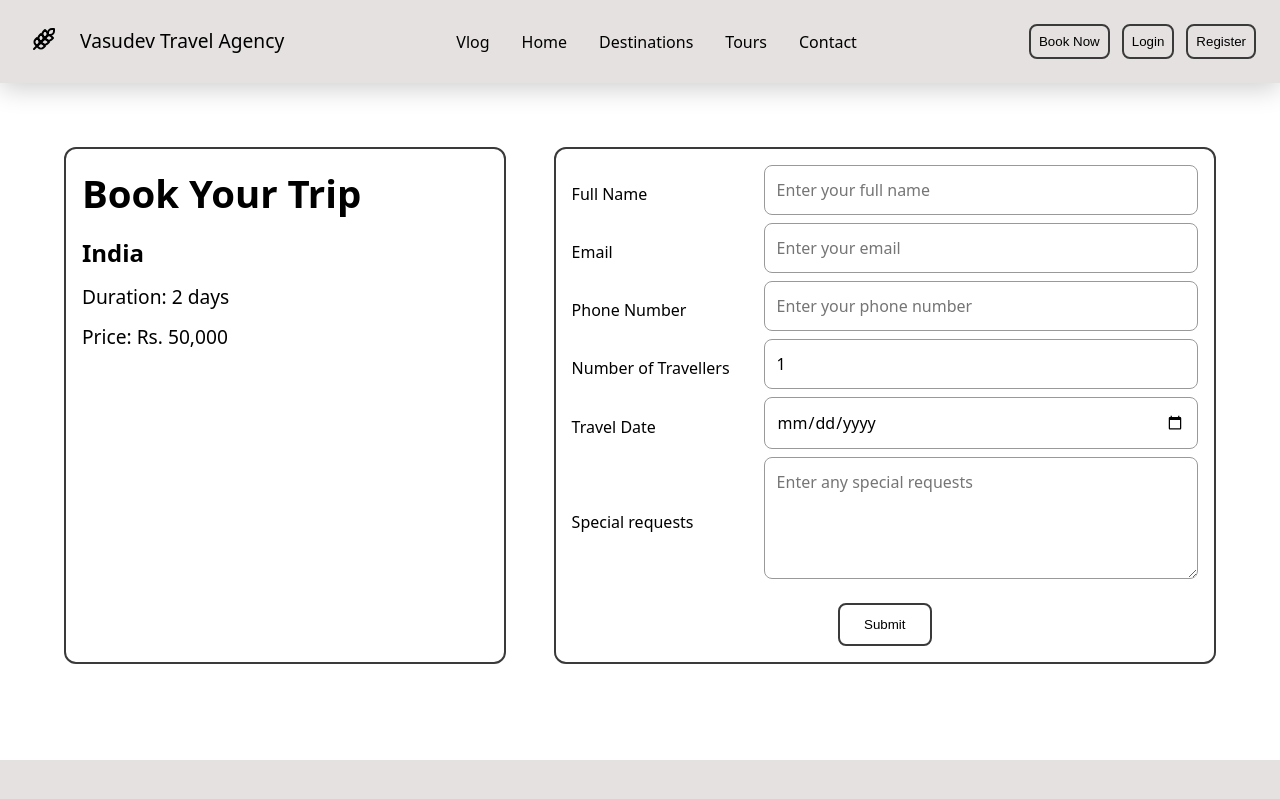
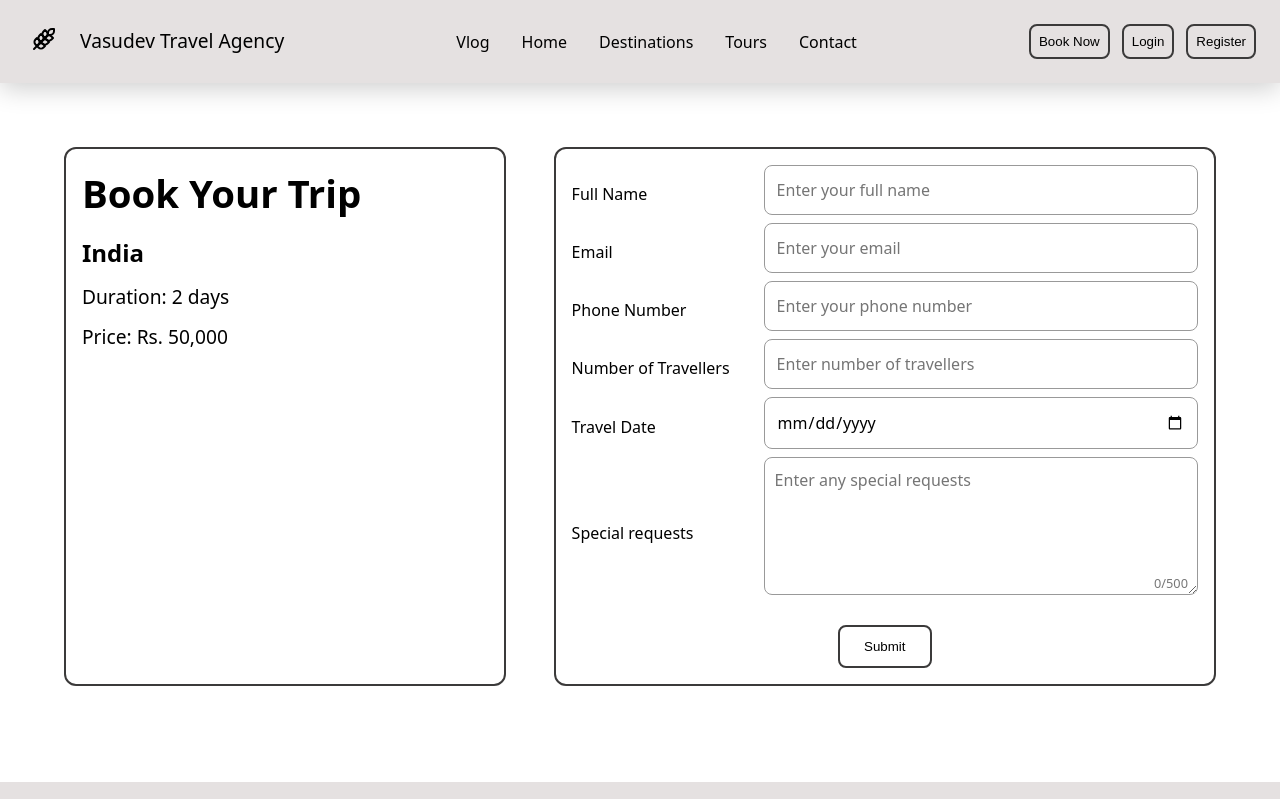
Before and after one commit to Khushi-Bhattarai/Travel-Agency, a React (Vite) app: page /booking/destinations/D1 in a window 1280 px wide. Shown: the top 799 px of the page. Built offline with nearby package versions, Linux system fonts and the light colour scheme.

Commit message:
error UX management

```diff
--- a/src/pages/Booking/Booking.css
+++ b/src/pages/Booking/Booking.css
@@ -137,3 +137,31 @@
     text-align: center;
     font-weight: 600;
 } */
+
+.booking-form input.input-error,
+.booking-form textarea.input-error {
+    border: 2px solid red;
+}
+
+.booking-form input.input-success,
+.booking-form textarea.input-success {
+    border: 2px solid green;
+}
+
+.textarea-wrapper {
+    position: relative;
+}
+
+.character-count {
+    position: absolute;
+    bottom: 8px;
+    right: 10px;
+    font-size: 0.8rem;
+    color: #777;
+    background: white;
+}
+
+.textarea-wrapper textarea {
+    padding: 10px;
+    padding-bottom: 30px;
+}
--- a/src/pages/Booking/DestinationBooking.jsx
+++ b/src/pages/Booking/DestinationBooking.jsx
@@ -22,7 +22,7 @@ function DestinationBooking() {
         name: '',
         email: '',
         phone: '',
-        travellers: 1,
+        travellers: '',
         travelDate: '',
         requests: ''
 
@@ -52,6 +52,27 @@ function DestinationBooking() {
 
     const minDate = `${yyyy}-${mm}-${dd}`;
 
+    const initialTouched = {
+        name: false,
+        email: false,
+        phone: false,
+        travellers: false,
+        travelDate: false,
+        requests: false
+    }
+    const [touched, setTouched] = useState(initialTouched);
+
+    function getInputClass(FieldName) {
+        if (!touched[FieldName]) {
+            return '';
+        }
+
+        if (errors[FieldName]) {
+            return 'input-error';
+        }
+
+        return 'input-success';
+    }
 
     function handleChange(e) {
         const { name, value } = e.target;
@@ -60,6 +81,18 @@ function DestinationBooking() {
             ...formData,
             [name]: value
         });
+
+
+    }
+
+    function handleBlur(e) {
+
+        const { name, value } = e.target;
+
+        setTouched((prevTouched) => ({
+            ...prevTouched,
+            [name]: true
+        }));
 
         if (name === "name") {
 
@@ -89,7 +122,6 @@ function DestinationBooking() {
                 }));
             }
         }
-
 
         if (name === "email") {
 
@@ -193,11 +225,6 @@ function DestinationBooking() {
         }
     }
 
-    if (!destination) {
-        return <h1>Destination not found</h1>;
-    }
-
-
     function validateForm() {
 
         const errors = {};
@@ -266,12 +293,21 @@ function DestinationBooking() {
 
         e.preventDefault();
 
+        setTouched({
+            name: true,
+            email: true,
+            phone: true,
+            travellers: true,
+            travelDate: true,
+            requests: true
+        })
+
         const isValid = validateForm();
 
         if (!isValid) {
-            console.log("The form field is invalid");
             return;
         }
+
         setIsSubmitted(true);
 
         setTimeout(() => {
@@ -280,8 +316,12 @@ function DestinationBooking() {
 
         setFormData(initialformData);
         setErrors(initalerrors);
+        setTouched(initialTouched);
     }
 
+    if (!destination) {
+        return <h1>Destination not found</h1>;
+    }
 
     return (
         <section className="booking">
@@ -310,11 +350,13 @@ function DestinationBooking() {
                                 type="text"
                                 value={formData.name}
                                 onChange={handleChange}
+                                onBlur={handleBlur}
                                 autoComplete="name"
                                 placeholder="Enter your full name"
+                                className={getInputClass('name')}
                             />
 
-                            {errors.name && (
+                            {touched.name && errors.name && (
                                 <p> {errors.name} </p>
                             )}
 
@@ -330,12 +372,14 @@ function DestinationBooking() {
                                 type="text"
                                 value={formData.email}
                                 onChange={handleChange}
+                                onBlur={handleBlur}
                                 autoComplete="email"
                                 placeholder="Enter your email"
+                                className={getInputClass('email')}
                             />
 
                             {
-                                errors.email && (
+                                touched.email && errors.email && (
                                     <p>{errors.email}</p>
                                 )
                             }
@@ -352,12 +396,14 @@ function DestinationBooking() {
                                 type="tel"
                                 value={formData.phone}
                                 onChange={handleChange}
+                                onBlur={handleBlur}
                                 autoComplete="phone"
                                 placeholder="Enter your phone number"
+                                className={getInputClass('phone')}
                             />
 
                             {
-                                errors.phone && (
+                                touched.phone && errors.phone && (
                                     <p>{errors.phone}</p>
                                 )
                             }
@@ -376,11 +422,13 @@ function DestinationBooking() {
                                 max={30}
                                 value={formData.travellers}
                                 onChange={handleChange}
+                                onBlur={handleBlur}
                                 placeholder="Enter number of travellers"
+                                className={getInputClass('travellers')}
                             />
 
                             {
-                                errors.travellers && (
+                                touched.travellers && errors.travellers && (
                                     <p>{errors.travellers}</p>
                                 )
                             }
@@ -398,11 +446,13 @@ function DestinationBooking() {
                                 min={minDate}
                                 value={formData.travelDate}
                                 onChange={handleChange}
+                                onBlur={handleBlur}
                                 placeholder="select travel date"
+                                className={getInputClass('travelDate')}
                             />
 
                             {
-                                errors.travelDate && (
+                                touched.travelDate && errors.travelDate && (
                                     <p>{errors.travelDate}</p>
                                 )
                             }
@@ -412,6 +462,9 @@ function DestinationBooking() {
 
                     <div className="bookForm form-requests">
                         <label htmlFor="requests">Special requests</label>
+
+                        <div className="textarea-wrapper">
+
                             <textarea
                                 id="requests"
                                 name="requests"
@@ -419,7 +472,14 @@ function DestinationBooking() {
                                 onChange={handleChange}
                                 placeholder="Enter any special requests"
                                 rows="4"
+                                maxLength={500}
                             />
+
+                            <span className="character-count">
+                                {formData.requests.length}/500
+                            </span>
+
+                        </div>
                     </div>
 
                     <button className="form-submit">
--- a/src/pages/Booking/TourPackageBooking.jsx
+++ b/src/pages/Booking/TourPackageBooking.jsx
@@ -45,6 +45,17 @@ function TourPackageBooking() {
     const minDate = `${yyyy}-${mm}-${dd}`;
 
     const [isSubmitted, setIsSubmitted] = useState(false);
+
+    const initialTouched = {
+
+        name: false,
+        email: false,
+        phone: false,
+        travellers: false,
+        travelDate: false,
+        requests: false
+    }
+    const [touched, setTouched] = useState(initialTouched);
 
     function validateName(value) {
 
@@ -114,21 +125,21 @@ function TourPackageBooking() {
     function validateDate(value) {
 
 
-        if(value.trim() === ""){
+        if (value.trim() === "") {
             return 'Travel date is required'
         }
 
         const selectedDate = new Date(value);
         selectedDate.setHours(0, 0, 0, 0);
 
-        if(selectedDate < todaysDate){
+        if (selectedDate < todaysDate) {
             return 'Travel date cannot be in the past days'
         }
 
         return '';
     }
 
-    function validateForm(){
+    function validateForm() {
 
         const newErrors = {
 
@@ -150,12 +161,25 @@ function TourPackageBooking() {
 
         const { name, value } = e.target;
 
-        let errorMessage = '';
-
         setFormData(prevForm => ({
             ...prevForm,
             [name]: value
         }));
+
+
+    }
+
+    function handleBlur(e) {
+
+        const { name, value } = e.target;
+
+        setTouched((prevTouch) => ({
+            ...prevTouch,
+            [name]: true
+        }));
+
+        let errorMessage = '';
+
 
         if (name === "name") {
             errorMessage = validateName(value);
@@ -173,7 +197,7 @@ function TourPackageBooking() {
             errorMessage = validateTravellers(value);
         }
 
-        if (name === "travelDate"){
+        if (name === "travelDate") {
             errorMessage = validateDate(value);
         }
 
@@ -188,9 +212,18 @@ function TourPackageBooking() {
 
         e.preventDefault();
 
+        setTouched({
+            name: true,
+            email: true,
+            phone: true,
+            travellers: true,
+            travelDate: true,
+            requests: true
+        })
+
         const isFormValid = validateForm();
 
-        if(!isFormValid){
+        if (!isFormValid) {
             return;
         }
 
@@ -202,6 +235,20 @@ function TourPackageBooking() {
 
         setFormData(initialFormData);
         setErrors(initialErrors);
+        setTouched(initialTouched);
+    }
+
+    function getInputClass(FieldName) {
+
+        if (!touched[FieldName]) {
+            return '';
+        }
+
+        if (errors[FieldName]) {
+            return 'input-error';
+        }
+
+        return 'input-success';
     }
 
     if (!tourPackage) {
@@ -223,7 +270,9 @@ function TourPackageBooking() {
             <div className="booking-form-wrapper">
                 <form
                     className="booking-form"
-                    onSubmit={handleSubmit}>
+                    onSubmit={handleSubmit}
+                    noValidate
+                >
 
 
                     <div className="bookForm form-name">
@@ -235,11 +284,13 @@ function TourPackageBooking() {
                                 type="text"
                                 value={formData.name}
                                 onChange={handleChange}
+                                onBlur={handleBlur}
                                 autoComplete="name"
                                 placeholder="Enter your full name"
+                                className={getInputClass('name')}
                             />
 
-                            {errors.name && (
+                            {touched.name && errors.name && (
                                 <p> {errors.name} </p>
                             )}
 
@@ -255,12 +306,14 @@ function TourPackageBooking() {
                                 type="text"
                                 value={formData.email}
                                 onChange={handleChange}
+                                onBlur={handleBlur}
                                 autoComplete="email"
                                 placeholder="Enter your email"
+                                className={getInputClass('email')}
                             />
 
                             {
-                                errors.email && (
+                                touched.email && errors.email && (
                                     <p>{errors.email}</p>
                                 )
                             }
@@ -277,12 +330,14 @@ function TourPackageBooking() {
                                 type="tel"
                                 value={formData.phone}
                                 onChange={handleChange}
+                                onBlur={handleBlur}
                                 autoComplete="tel"
                                 placeholder="Enter your phone number"
+                                className={getInputClass('phone')}
                             />
 
                             {
-                                errors.phone && (
+                                touched.phone && errors.phone && (
                                     <p>{errors.phone}</p>
                                 )
                             }
@@ -301,11 +356,13 @@ function TourPackageBooking() {
                                 max={30}
                                 value={formData.travellers}
                                 onChange={handleChange}
+                                onBlur={handleBlur}
                                 placeholder="Enter number of travellers"
+                                className={getInputClass('travellers')}
                             />
 
                             {
-                                errors.travellers && (
+                                touched.travellers && errors.travellers && (
                                     <p>{errors.travellers}</p>
                                 )
                             }
@@ -323,11 +380,13 @@ function TourPackageBooking() {
                                 min={minDate}
                                 value={formData.travelDate}
                                 onChange={handleChange}
+                                onBlur={handleBlur}
                                 placeholder="select travel date"
+                                className={getInputClass('travelDate')}
                             />
 
                             {
-                                errors.travelDate && (
+                                touched.travelDate && errors.travelDate && (
                                     <p>{errors.travelDate}</p>
                                 )
                             }
@@ -337,6 +396,8 @@ function TourPackageBooking() {
 
                     <div className="bookForm form-requests">
                         <label htmlFor="requests">Special requests</label>
+
+                        <div className="textarea-wrapper">
                             <textarea
                                 id="requests"
                                 name="requests"
@@ -344,7 +405,14 @@ function TourPackageBooking() {
                                 onChange={handleChange}
                                 placeholder="Enter any special requests"
                                 rows="4"
+                                maxLength={500}
                             />
+
+                            <span className="character-count">
+                                {formData.requests.length}/500
+                            </span>
+
+                        </div>
                     </div>
 
                     <button className="form-submit">
```
Lines whose indentation alone changed are shown as unchanged.
